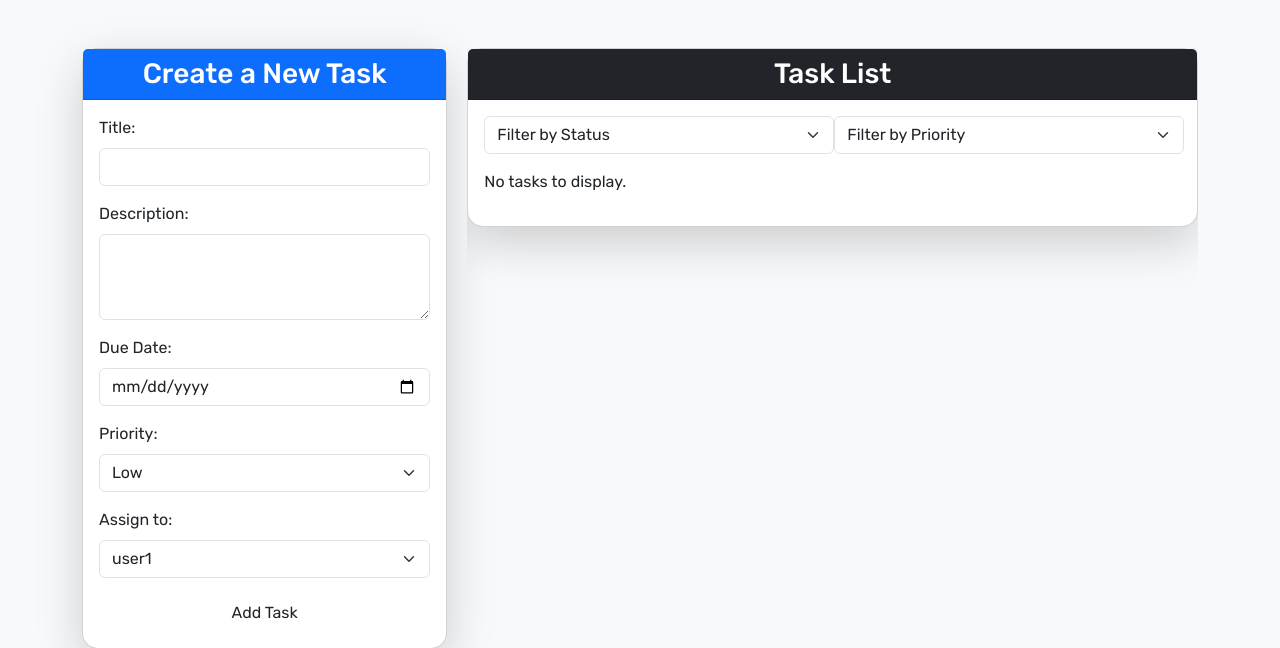
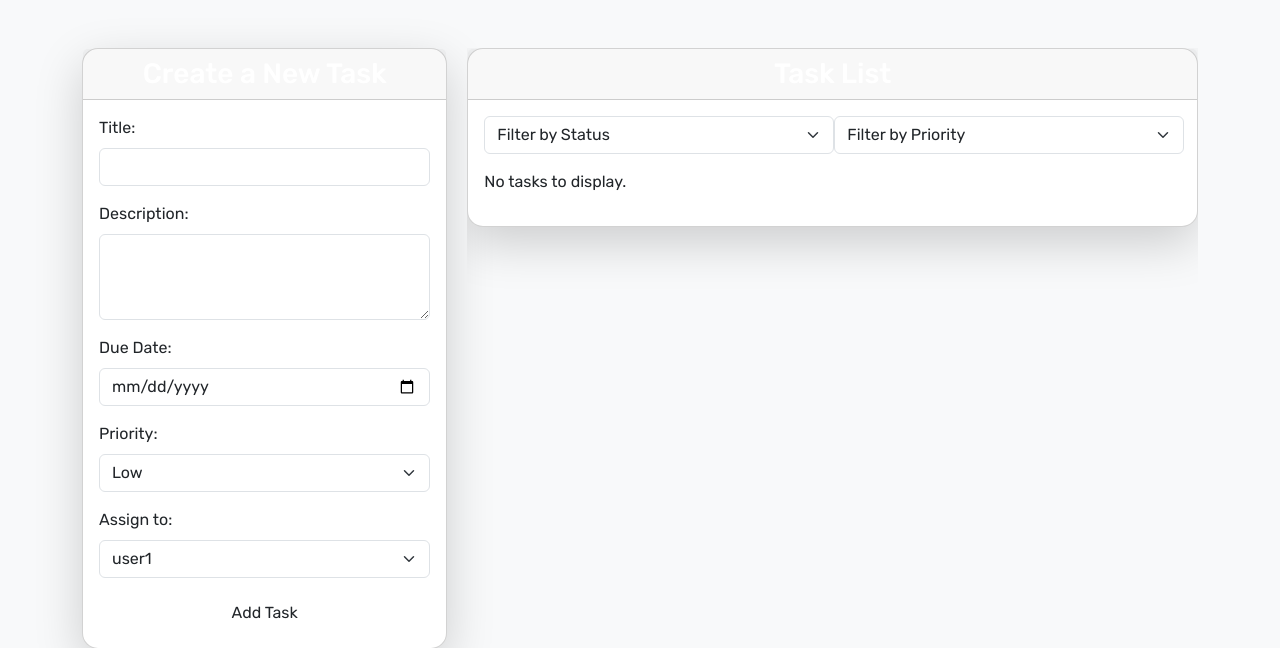
Before and after one commit to nclbrb/ListManagement, a PHP site: page / in a window 1280 px wide. Shown: the top 648 px of the page. Run offline with PHP 8.4, Linux system fonts and the light colour scheme.

Commit message:
changed the bg-primary and such to bg-custom

```diff
--- a/index.php
+++ b/index.php
@@ -146,7 +146,7 @@ $filtered_tasks = array_filter($_SESSION['tasks'], function($task) use ($status_
 
     <div class="task-form">
         <div class="card shadow-lg">
-            <div class="card-header bg-primary text-white text-center">
+            <div class="card-header bg-custom text-white text-center">
                 <h3 class="mb-0">Create a New Task</h3>
             </div>
             <div class="card-body">
@@ -188,7 +188,7 @@ $filtered_tasks = array_filter($_SESSION['tasks'], function($task) use ($status_
     <!-- Task List Section -->
     <div class="task-list">
         <div class="card shadow-lg">
-            <div class="card-header bg-dark text-white text-center">
+            <div class="card-header bg-custom text-white text-center">
                 <h3 class="mb-0">Task List</h3>
             </div>
             <div class="card-body">
```
